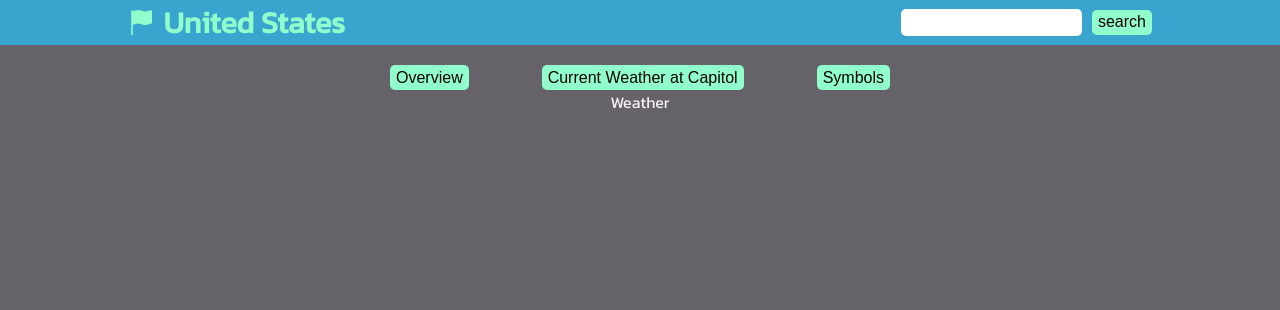
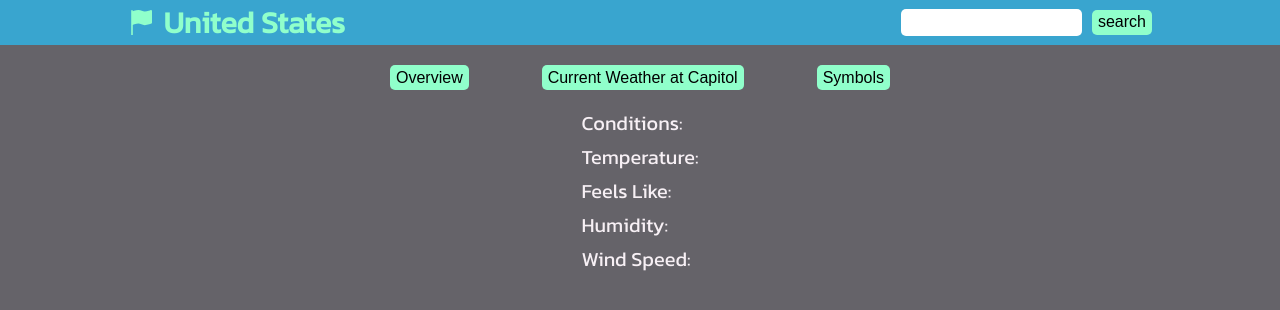
Before and after one commit to TopCodeAndrew/redux-country-explorer, a React (Create React App) app: page / in a window 1280 px wide. Both pictures are taken after a click on the button "Current Weather at Capitol". Shown: the top 310 px of the page. Built offline with nearby package versions, Linux system fonts and the light colour scheme.

Commit message:
better starter Weather.js

```diff
--- a/src/Components/Weather.js
+++ b/src/Components/Weather.js
@@ -1,7 +1,41 @@
-import React from "react";
+import axios from "axios";
+import React, { useEffect, useState } from "react";
+import { useDispatch, useSelector } from "react-redux";
+import { selectDisplay } from "../redux/slices/displayCountrySlice";
 
 const Weather = () => {
-    return <div>Weather</div>;
+    let display = useSelector(selectDisplay);
+    const dispatch = useDispatch();
+    let latitude = display.capitalInfo.latlng[0];
+    let longitude = display.capitalInfo.latlng[1];
+
+    const [weather, setWeather] = useState();
+
+    // ------------------------------------
+    // PASTE RAPIDAPI CODE SNIPPET IN A USEEFFECT HERE
+    // ------------------------------------
+
+    return (
+        <div>
+            <table className="overview-table">
+                <tr>
+                    <td>Conditions: </td>
+                </tr>
+                <tr>
+                    <td>Temperature: </td>
+                </tr>
+                <tr>
+                    <td>Feels Like: </td>
+                </tr>
+                <tr>
+                    <td>Humidity: </td>
+                </tr>
+                <tr>
+                    <td>Wind Speed: </td>
+                </tr>
+            </table>
+        </div>
+    );
 };
 
 export default Weather;
```
